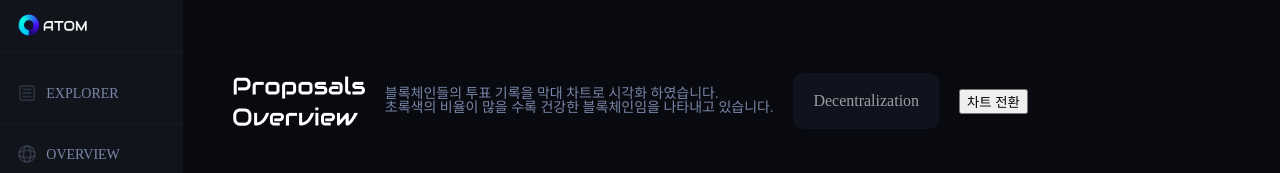
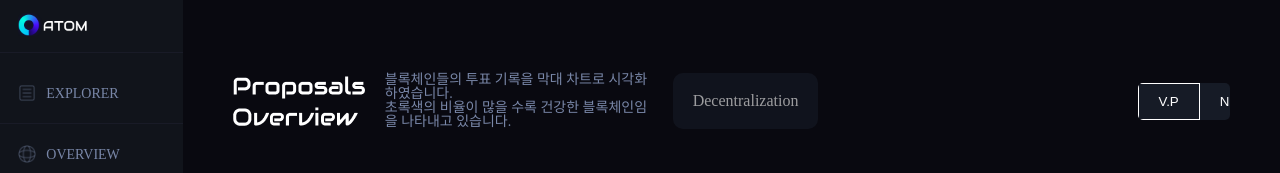
Before and after one commit to InformationDesign-Project/Client, a SvelteKit app: page /Proposals/overview in a window 1280 px wide. Shown: the top 173 px of the page. Built offline with nearby package versions, Linux system fonts and the light colour scheme; no server answers.

Commit message:
Style : Proposals overview 버튼 디자인 수정

```diff
--- a/src/routes/Proposals/overview/+page.svelte
+++ b/src/routes/Proposals/overview/+page.svelte
@@ -96,7 +96,10 @@
 			초록색의 비율이 많을 수록 건강한 블록체인임을 나타내고 있습니다.
 		</div>
 		<div class="info-box">Decentralization</div>
-		<button on:click={toggleChart}>차트 전환</button>
+		<div class="button-group">
+			<button on:click={toggleChart} class:active={!showVotes}>V.P</button>
+			<button on:click={toggleChart} class:active={showVotes}>Node</button>
+		</div>
 	</div>
 
 	<div class="charts-section">
@@ -175,4 +178,30 @@
 		grid-gap: 10px;
 		margin-top: 50px;
 	}
+	.button-group {
+		display: flex;
+		margin-left: 30%;
+		background-color: #161b26;
+		border-radius: 5px;
+		overflow: hidden;
+	}
+
+	.button-group button {
+		background-color: transparent;
+		color: #fff;
+		border: none;
+		padding: 10px 20px;
+		cursor: pointer;
+		transition:
+			background-color 0.3s,
+			color 0.3s;
+
+		&:hover {
+			background-color: #2a2f3a;
+		}
+
+		&.active {
+			border: 1px solid #fff;
+		}
+	}
 </style>
```
